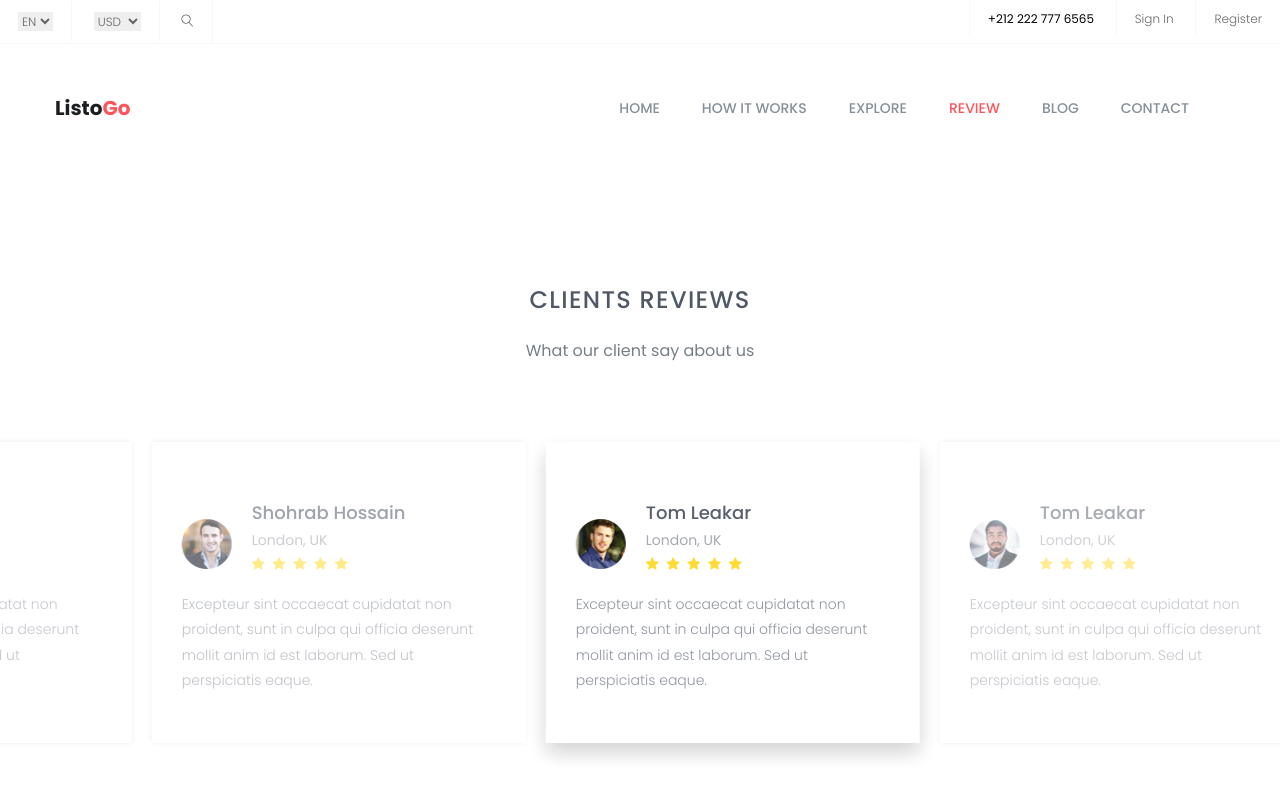
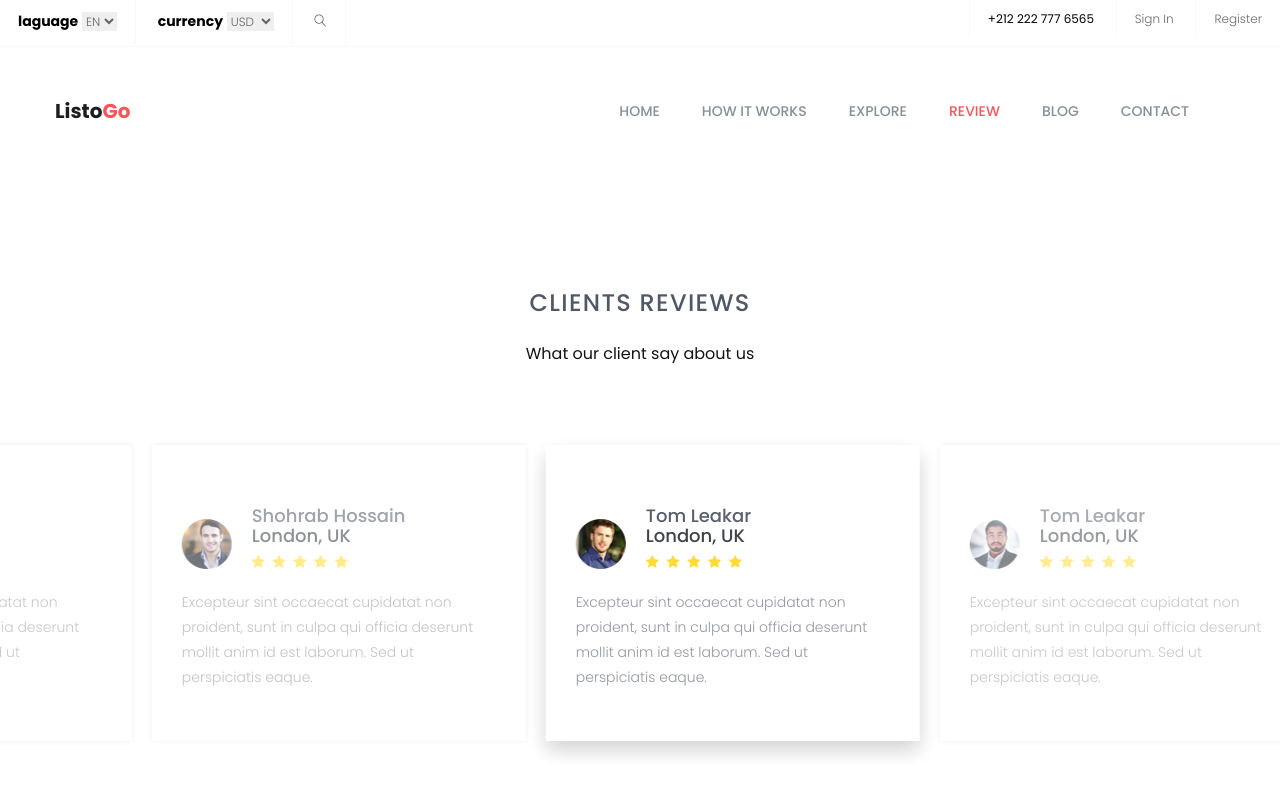
Before and after one commit to AymanElh/brief-1, a plain HTML site: page reviews.html in a window 1280 px wide. Shown: the top 800 px of the page. Drawn offline with nearby package versions, Linux system fonts and the light colour scheme; files whose address does not match are found by name.

Commit message:
fix accesibility issues

```diff
--- a/css/style.css
+++ b/css/style.css
@@ -600,6 +600,10 @@ nav.navbar.bootsnav .navbar-toggle i{color: #ff545a;}
 .reviews{padding:117px 0 75px;}
 .reviews-content {margin-top:36px;}
 
+.reviews p {
+    color: rgb(20, 20, 20);
+}
+
 /*single-testimonial-box */
 .single-testimonial-box  {
     padding: 50px 30px;
@@ -737,6 +741,10 @@ nav.navbar.bootsnav .navbar-toggle i{color: #ff545a;}
 .blog{padding:120px 0 90px;}
 .blog-content{margin-top: 80px;}
 
+.blog p {
+    color:rgb(35, 35, 35);
+}
+
 .single-blog-item{
     margin-bottom: 30px;
     box-shadow: 0 0px 5px rgba(71,71,71,.2);
@@ -774,6 +782,10 @@ nav.navbar.bootsnav .navbar-toggle i{color: #ff545a;}
 .subscription{
     background: #f8fafb;
     padding:150px 0;
+}
+
+.subscription p {
+    color: rgb(78, 78, 78);
 }
 /*subscribe-title*/
  .subscribe-title {margin-bottom: 52px;}
@@ -860,6 +872,10 @@ nav.navbar.bootsnav .navbar-toggle i{color: #ff545a;}
         12. Footer
 --------------------------------------*/
 .footer-menu {padding: 45px 0;}
+
+.footer-menu-item {
+    color:rgb(59, 59, 59);
+}
 .footer-menu .navbar-header{padding:0;}
 .footer-menu .navbar-header a.navbar-brand,.footer-menu.footer-menu .navbar-header a.navbar-brand:hover,.footer-menu .navbar-header a.navbar-brand:focus{
     padding:0;
--- a/reviews.html
+++ b/reviews.html
@@ -69,6 +69,7 @@
 					<div class="header-top-left">
 						<ul>
 							<li class="select-opt">
+								<label for="language">laguage</label>
 								<select name="language" id="language">
 									<option value="default">EN</option>
 									<option value="French">FR</option>
@@ -76,6 +77,7 @@
 								</select>
 							</li>
 							<li class="select-opt">
+								<label for="currency">currency</label>
 								<select name="currency" id="currency">
 									<option value="usd">USD</option>
 									<option value="euro">Euro</option>
@@ -164,7 +166,7 @@
 								</div><!--/.testimonial-img-->
 								<div class="testimonial-person">
 									<h2>Tom Leakar</h2>
-									<h4>london, UK</h4>
+									<h3>london, UK</h3>
 									<div class="testimonial-person-star">
 										<i class="fa fa-star"></i>
 										<i class="fa fa-star"></i>
@@ -189,7 +191,7 @@
 								</div><!--/.testimonial-img-->
 								<div class="testimonial-person">
 									<h2>monirul islam</h2>
-									<h4>london, UK</h4>
+									<h3>london, UK</h3>
 									<div class="testimonial-person-star">
 										<i class="fa fa-star"></i>
 										<i class="fa fa-star"></i>
@@ -214,7 +216,7 @@
 								</div><!--/.testimonial-img-->
 								<div class="testimonial-person">
 									<h2>Shohrab Hossain</h2>
-									<h4>london, UK</h4>
+									<h3>london, UK</h3>
 									<div class="testimonial-person-star">
 										<i class="fa fa-star"></i>
 										<i class="fa fa-star"></i>
@@ -239,7 +241,7 @@
 								</div><!--/.testimonial-img-->
 								<div class="testimonial-person">
 									<h2>Tom Leakar</h2>
-									<h4>london, UK</h4>
+									<h3>london, UK</h3>
 									<div class="testimonial-person-star">
 										<i class="fa fa-star"></i>
 										<i class="fa fa-star"></i>
@@ -264,7 +266,7 @@
 								</div><!--/.testimonial-img-->
 								<div class="testimonial-person">
 									<h2>Tom Leakar</h2>
-									<h4>london, UK</h4>
+									<h3>london, UK</h3>
 									<div class="testimonial-person-star">
 										<i class="fa fa-star"></i>
 										<i class="fa fa-star"></i>
@@ -289,7 +291,7 @@
 								</div><!--/.testimonial-img-->
 								<div class="testimonial-person">
 									<h2>monirul islam</h2>
-									<h4>london, UK</h4>
+									<h3>london, UK</h3>
 									<div class="testimonial-person-star">
 										<i class="fa fa-star"></i>
 										<i class="fa fa-star"></i>
@@ -314,7 +316,7 @@
 								</div><!--/.testimonial-img-->
 								<div class="testimonial-person">
 									<h2>Shohrab Hossain</h2>
-									<h4>london, UK</h4>
+									<h3>london, UK</h3>
 									<div class="testimonial-person-star">
 										<i class="fa fa-star"></i>
 										<i class="fa fa-star"></i>
@@ -339,7 +341,7 @@
 								</div><!--/.testimonial-img-->
 								<div class="testimonial-person">
 									<h2>Tom Leakar</h2>
-									<h4>london, UK</h4>
+									<h3>london, UK</h3>
 									<div class="testimonial-person-star">
 										<i class="fa fa-star"></i>
 										<i class="fa fa-star"></i>
```
Also changed, not shown: blog.html (+5 -3 lines), contact.html (+2 -0 lines).
